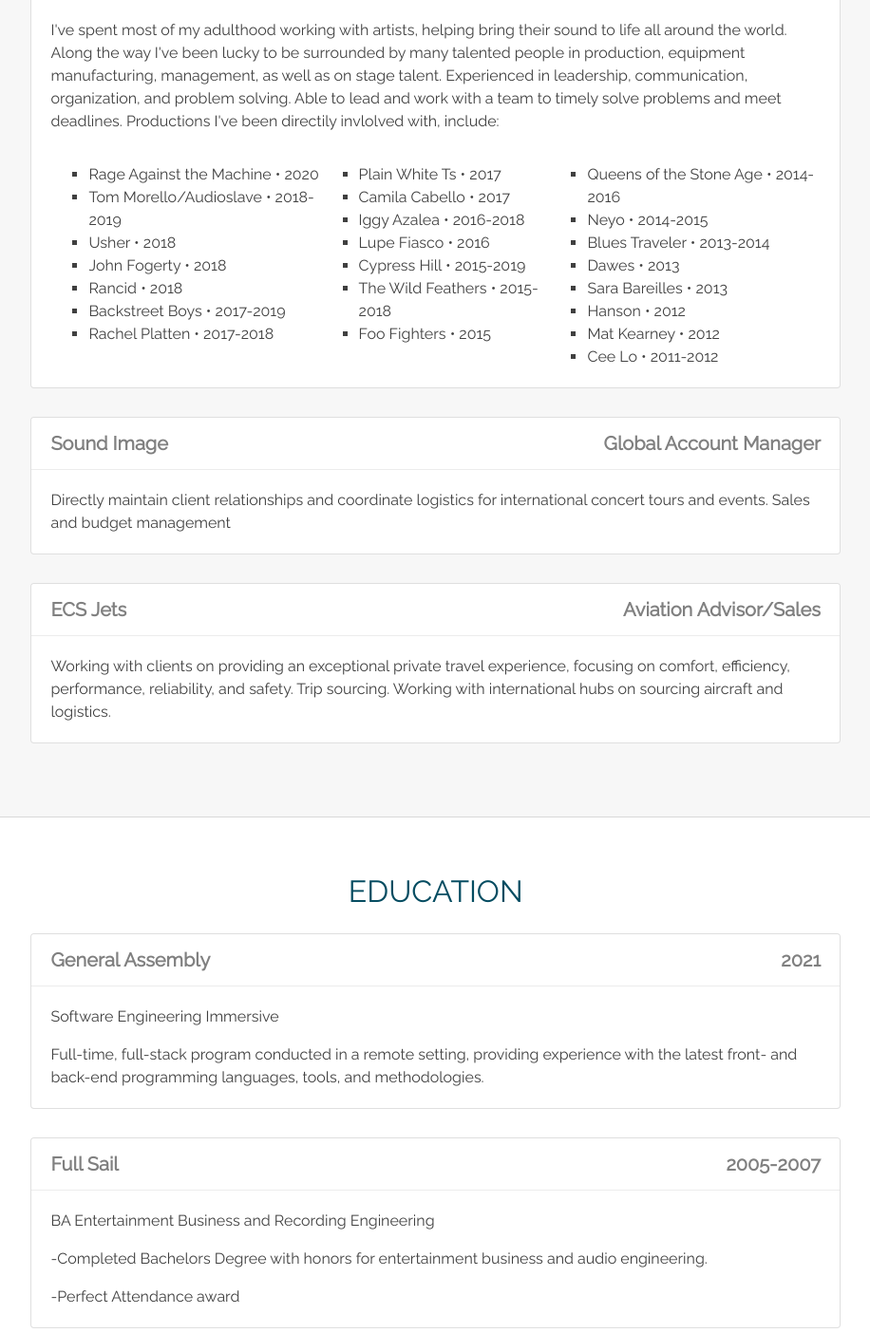
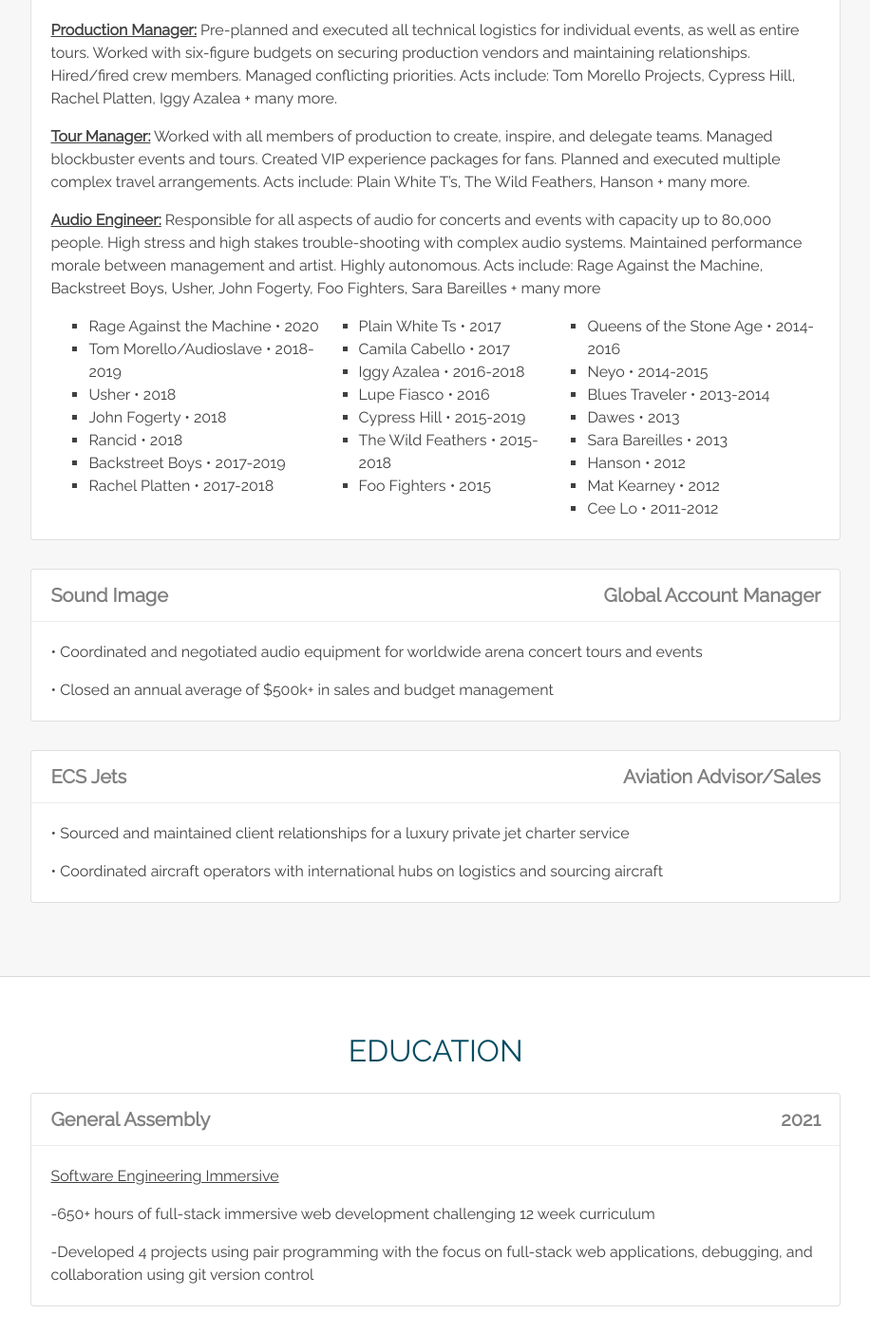
Before and after one commit to austinschroeder/portfolio-react, a React (Create React App) app: page / in a window 1280 px wide. Shown: the part 2880-4284 px from the top of the page at 95% size, without its empty margins (180-1096 px from the left). Built offline with nearby package versions, Linux system fonts and the light colour scheme.

Commit message:
Edited text in experience and education components

```diff
--- a/src/components/Education.js
+++ b/src/components/Education.js
@@ -19,8 +19,10 @@
                 <h4>General Assembly <span className="job-title">2021</span></h4>
               </div>
               <div className="card-content">
-                  <p>Software Engineering Immersive</p>
-                <p>Full-time, full-stack program conducted in a remote setting, providing experience with the latest front- and back-end programming languages, tools, and methodologies.</p>
+                <p><u>Software Engineering Immersive</u></p>
+                <p>-650+ hours of full-stack immersive web development challenging 12 week curriculum</p>
+                <p>-Developed 4 projects using pair programming with the focus on full-stack web applications,
+                debugging, and collaboration using git version control</p>
               </div>
             </div>
             {/* <!-- EDUCATION 2 --> */}
@@ -30,9 +32,8 @@
               </div>
               <div className="card-content">
                   <p>BA Entertainment Business and Recording Engineering</p>
-                    <p>-Completed Bachelors Degree with honors for entertainment business and audio engineering.
                     <p>-Perfect Attendance award</p>
-                </p>
+
               </div>
             </div>
 
--- a/src/components/Experience.js
+++ b/src/components/Experience.js
@@ -1,7 +1,9 @@
+// import Carousel from 'react-bootstrap/Carousel'
 
 // **LIVES IN DIV className=CONTAINER**
 
 function Experience() {
+
     return(
         // <!-- BEGIN EXPERIENCE -->
       <div className="row">
@@ -18,7 +20,11 @@
                 <h4>Live Concert Production • 2010-2021 <span className="job-title">Positions include: Production Manager, Tour Manager, Audio Engineer</span></h4>
               </div>
               <div className="card-content">
-                <p>I've spent most of my adulthood working with artists, helping bring their sound to life all around the world. Along the way I've been lucky to be surrounded by many talented people in production, equipment manufacturing, management, as well as on stage talent. Experienced in leadership, communication, organization, and problem solving. Able to lead and work with a team to timely solve problems and meet deadlines.  Productions I've been directily invlolved with, include:</p>
+                <p><strong><u>Production Manager:</u></strong>  Pre-planned and executed all technical logistics for individual events, as well as entire tours.  Worked with six-figure budgets on securing production vendors and maintaining relationships.  Hired/fired crew members.  Managed conflicting priorities.  Acts  include: Tom Morello Projects, Cypress Hill, Rachel Platten, Iggy Azalea + many more.
+                </p>
+                <p><strong><u>Tour Manager:</u></strong> Worked with all members of production to create, inspire, and delegate teams. Managed blockbuster events and tours. Created VIP experience packages for fans. Planned and executed multiple complex travel arrangements.  Acts include: Plain White T’s, The Wild Feathers, Hanson + many more.
+                </p>
+                <p className="audio-engineer"><strong><u>Audio Engineer:</u></strong> Responsible for all aspects of audio for concerts and events with capacity up to 80,000 people.  High stress and high stakes trouble-shooting  with complex audio systems.  Maintained performance morale between management and artist.  Highly autonomous.  Acts include: Rage Against the Machine, Backstreet Boys, Usher, John Fogerty, Foo Fighters, Sara Bareilles + many more</p>
                 <div className="experience-flex">
                   <ul className="gig-list two">
                     <li>Rage Against the Machine • 2020</li>
@@ -51,6 +57,7 @@
                   </ul>
                 </div>
               </div>
+
             </div>
 
           {/* <!-- CARD #2 --> */}
@@ -60,7 +67,8 @@
                 <h4>Sound Image <span className="job-title">Global Account Manager</span></h4>
               </div>
               <div className="card-content">
-                <p>Directly maintain client relationships and coordinate logistics for international concert tours and events.  Sales and budget management</p>
+                <p>• Coordinated and negotiated audio equipment for worldwide arena concert tours and events</p>
+                <p>• Closed an annual average of $500k+ in sales and budget management</p>
               </div>
             </div>
 
@@ -71,7 +79,8 @@
                 <h4>ECS Jets <span className="job-title">Aviation Advisor/Sales</span></h4>
               </div>
               <div className="card-content">
-                <p>Working with clients on providing an exceptional private travel experience, focusing on comfort, efficiency, performance, reliability, and safety.  Trip sourcing.  Working with international hubs on sourcing aircraft and logistics.</p>
+                <p>• Sourced and maintained client relationships for a luxury private jet charter service</p>
+                <p>• Coordinated aircraft operators with international hubs on logistics and sourcing aircraft </p>
               </div>
             </div>
           </div>
--- a/src/css/style.css
+++ b/src/css/style.css
@@ -185,6 +185,10 @@
 
 }
 
+.audio-engineer {
+  margin-bottom: 0;
+}
+
 
 
 /*EDUCATION*/
```
Also changed, not shown: 1 other file (tests, documents, lock files or other folders).
